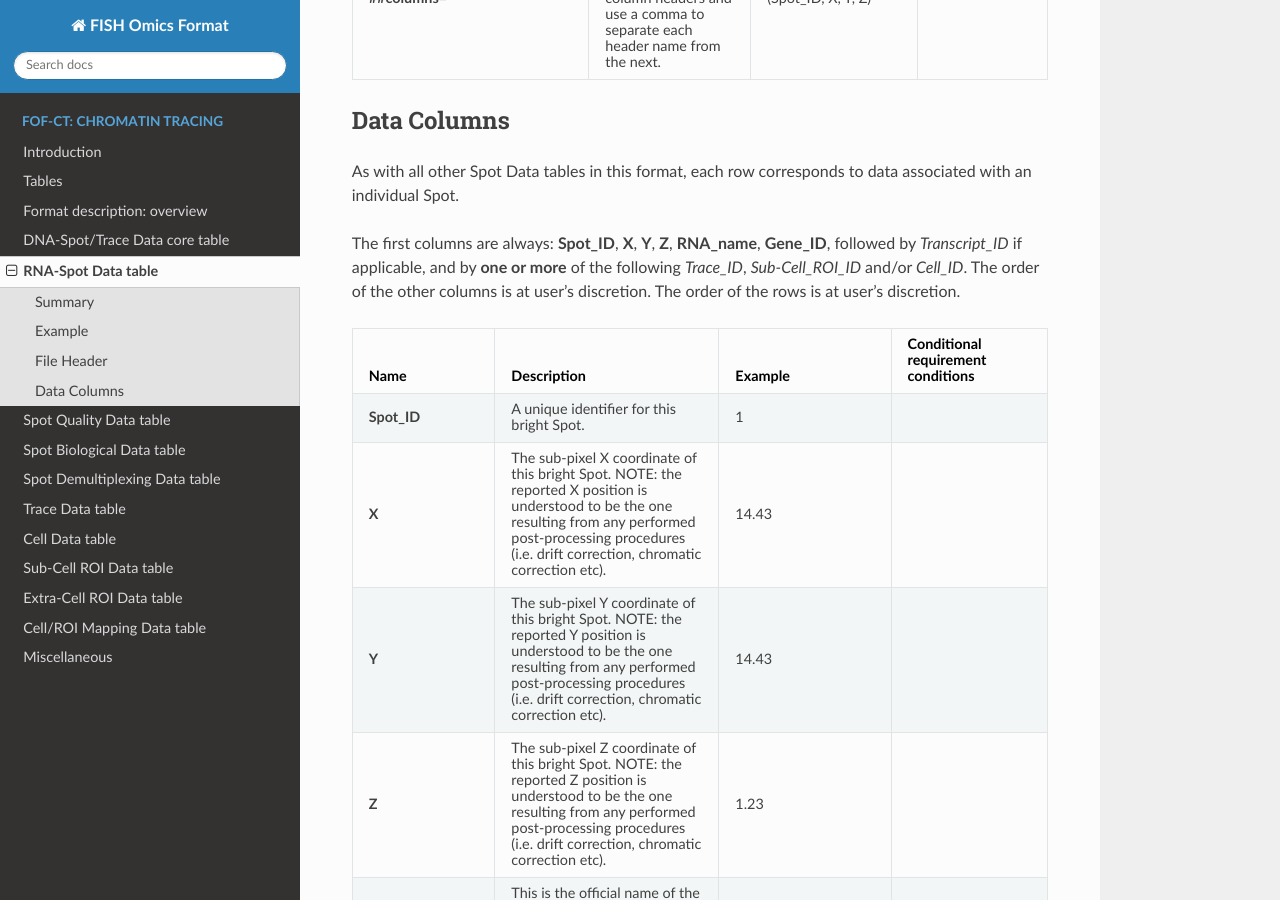
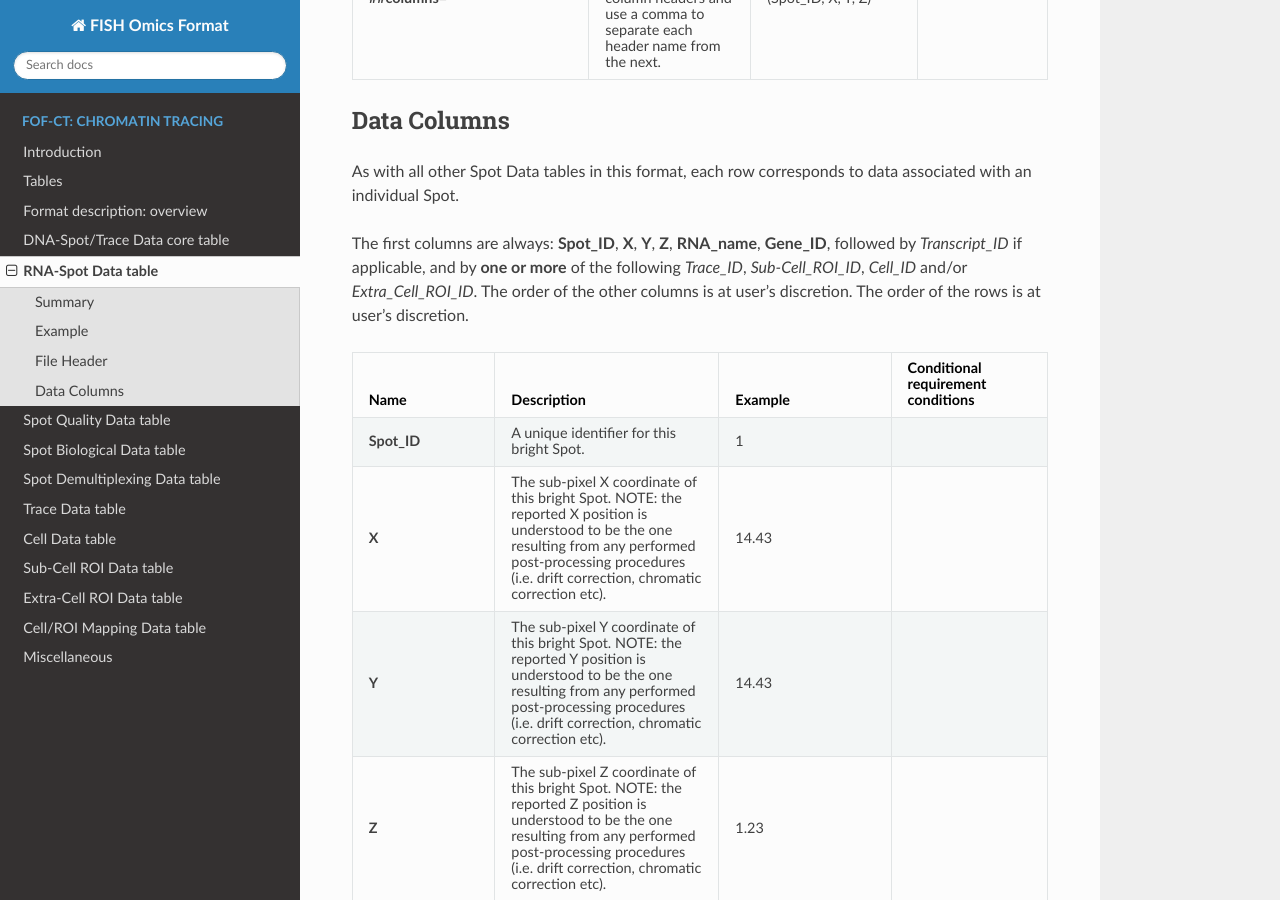
Before and after one commit to 4dn-dcic/fish_omics_format, a Sphinx documentation site: the page built from docs/source/rna.rst, in a window 1280 px wide and 900 px high, scrolled down 3888 px. Built offline with Sphinx 7.4.7 and the Read the Docs theme 2.0.0, drawn with Linux system fonts in a browser that asks for light colours.

Commit message:
Update rna.rst

```diff
--- a/docs/source/rna.rst
+++ b/docs/source/rna.rst
@@ -58,8 +58,8 @@ Data Columns
 As with all other Spot Data tables in this format, each row corresponds to data associated with an individual Spot.
 
 The first columns are always: **Spot_ID**, **X**, **Y**, **Z**, **RNA_name**,
-**Gene_ID**, followed by *Transcript_ID* if applicable, and by **one or more** of the following *Trace_ID*, *Sub-Cell_ROI_ID* and/or
-*Cell_ID*.
+**Gene_ID**, followed by *Transcript_ID* if applicable, and by **one or more** of the following *Trace_ID*, *Sub-Cell_ROI_ID*,
+*Cell_ID* and/or *Extra_Cell_ROI_ID*.
 The order of the other columns is at user's discretion.
 The order of the rows is at user's discretion.
 
```
